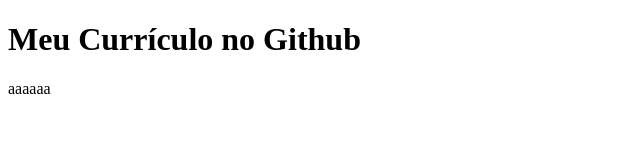
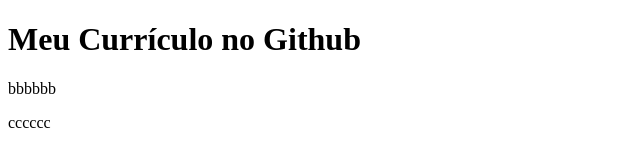
Before and after one commit to savemybeard/corriculoexp, a plain HTML site: page index.html in a window 1280 px wide. Shown: the full height of the page, 0-640 px from the left. Drawn offline with Linux system fonts and the light colour scheme.

Commit message:
teste 2 push

```diff
--- a/index.html
+++ b/index.html
@@ -9,6 +9,7 @@
 <body>
         <h1>Meu Currículo no Github</h1>
         <script src="app.js"></script>
-        <p>aaaaaa</p>
+        <p>bbbbbb </p>
+        <p>cccccc</p>
 </body>
 </html>
```
